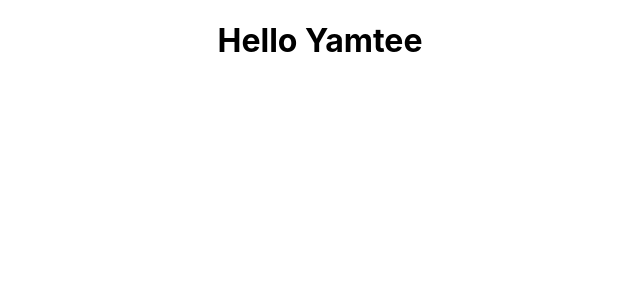
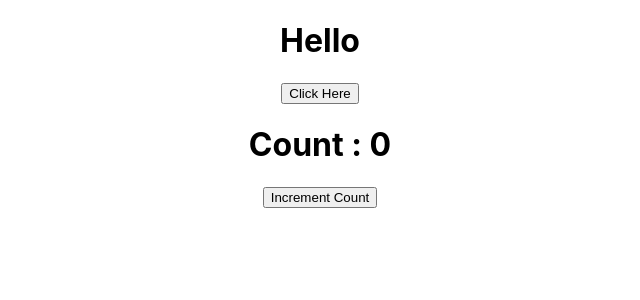
Before and after one commit to YamTee/react-tutorials-01, a React (Create React App) app: page / in a window 1280 px wide. Shown: the top 300 px of the page, without its empty margins (320-960 px from the left). Built offline with nearby package versions, Linux system fonts and the light colour scheme.

Commit message:
until tutorial - 11

```diff
--- a/src/App.js
+++ b/src/App.js
@@ -1,11 +1,28 @@
-import logo from './logo.svg';
-import './App.css';
-import Greet from './components/Greet';
+import logo from "./logo.svg";
+import "./App.css";
+import Greet from "./components/Greet";
+import Hello from "./components/Hello";
+import GreetClass from "./components/GreetClass";
+
+import MessageClass from "./components/MessageClass";
+
+import CounterClass from "./components/CounterClass";
 
 function App() {
   return (
     <div className="App">
-        <Greet></Greet>
+      {/* <Greet name="Yamtee (Not)" />
+      <Greet>
+        <h1>Hekkkkkkk </h1>
+      </Greet>
+      <Greet name="Yamtee" />
+
+      <GreetClass name="Yamtee" /> */}
+
+      <MessageClass />
+      <CounterClass></CounterClass>
+
+      {/* <Hello /> */}
     </div>
   );
 }
--- /dev/null
+++ b/src/components/CounterClass.js
@@ -0,0 +1,48 @@
+import React, { Component } from "react";
+
+class CounterClass extends Component {
+  constructor() {
+    super();
+
+    this.state = {
+      count: 0,
+    };
+  }
+
+  incrementCount() {
+    // this.setState({
+    //   count: this.state.count + 1,
+    // });
+
+    this.setState(
+      (prevState) => ({
+        count: prevState.count + 1,
+      }),
+      () => {
+        console.log("from call back :" + this.state.count);
+      }
+    );
+
+    console.log(this.state.count);
+  }
+
+  incrementFive() {
+    this.incrementCount();
+    this.incrementCount();
+    this.incrementCount();
+    this.incrementCount();
+    this.incrementCount();
+  }
+
+  render() {
+    return (
+      <div>
+        <h1> Count : {this.state.count} </h1>
+
+        <button onClick={() => this.incrementFive()}>Increment Count</button>
+      </div>
+    );
+  }
+}
+
+export default CounterClass;
--- a/src/components/Greet.js
+++ b/src/components/Greet.js
@@ -4,6 +4,13 @@ import React from "react";
 //     return <h1>Greet</h1>
 // }
 
-const Greet = () => <h1>Hello Yamtee</h1>
+const Greet = props => {
+    return (
+        <div>
+            <h1>Hello {props.name}</h1>
+            {props.children}
+        </div>
+    );
+}
 
 export default Greet;
--- /dev/null
+++ b/src/components/GreetClass.js
@@ -0,0 +1,9 @@
+import React, { Component } from "react";
+
+class GreetClass extends Component{
+    render(){
+        return <h1>This is Geeet Class Component {this.props.name}</h1>
+    }
+}
+
+export default GreetClass;
--- /dev/null
+++ b/src/components/Hello.js
@@ -0,0 +1,11 @@
+import React from "react";
+
+const Hello = () => {
+    return (
+        <div>
+            <h1>Hello Yamtee</h1>
+        </div>
+    );
+}
+
+export default Hello;
--- /dev/null
+++ b/src/components/MessageClass.js
@@ -0,0 +1,41 @@
+import React, { Component } from "react";
+
+class MessageClass extends Component {
+  constructor() {
+    super();
+
+    this.state = {
+      message: "Hello",
+      clickedButton: false,
+    };
+  }
+
+
+
+  updateMessage() {
+    this.setState({
+      message: "you clicked the button!",
+      clickedButton: true,
+    });
+  }
+
+  render() {
+    return (
+      <div>
+        <h1> Hello </h1>
+
+        {this.state.clickedButton ? (
+          <h2>{this.state.message}</h2>
+        ) : (
+          <button onClick={() => this.updateMessage()}>Click Here</button>
+        )}
+
+        {/* <button onClick={() => this.updateMessage()}>Click Here</button>
+
+        <h2>{this.state.message}</h2> */}
+      </div>
+    );
+  }
+}
+
+export default MessageClass;
```
